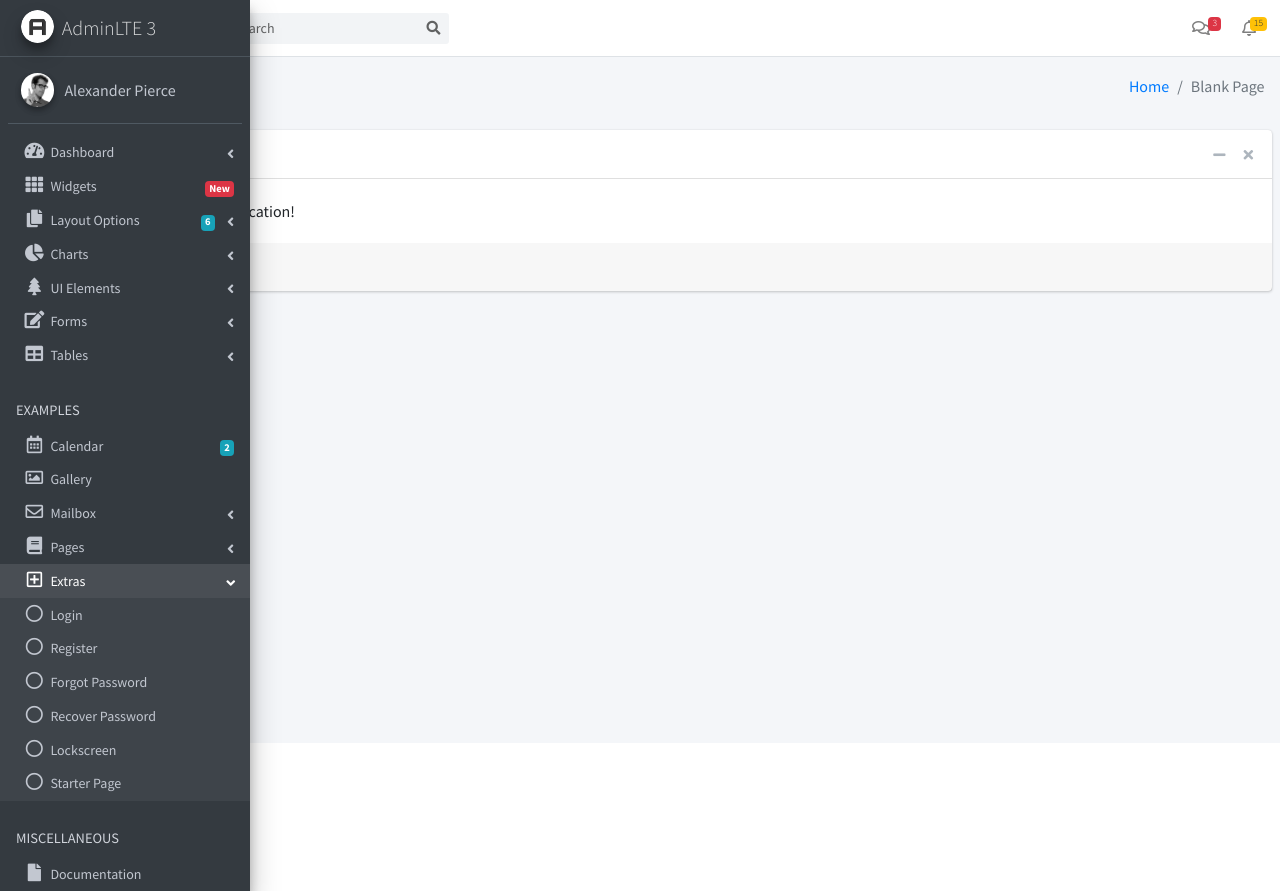
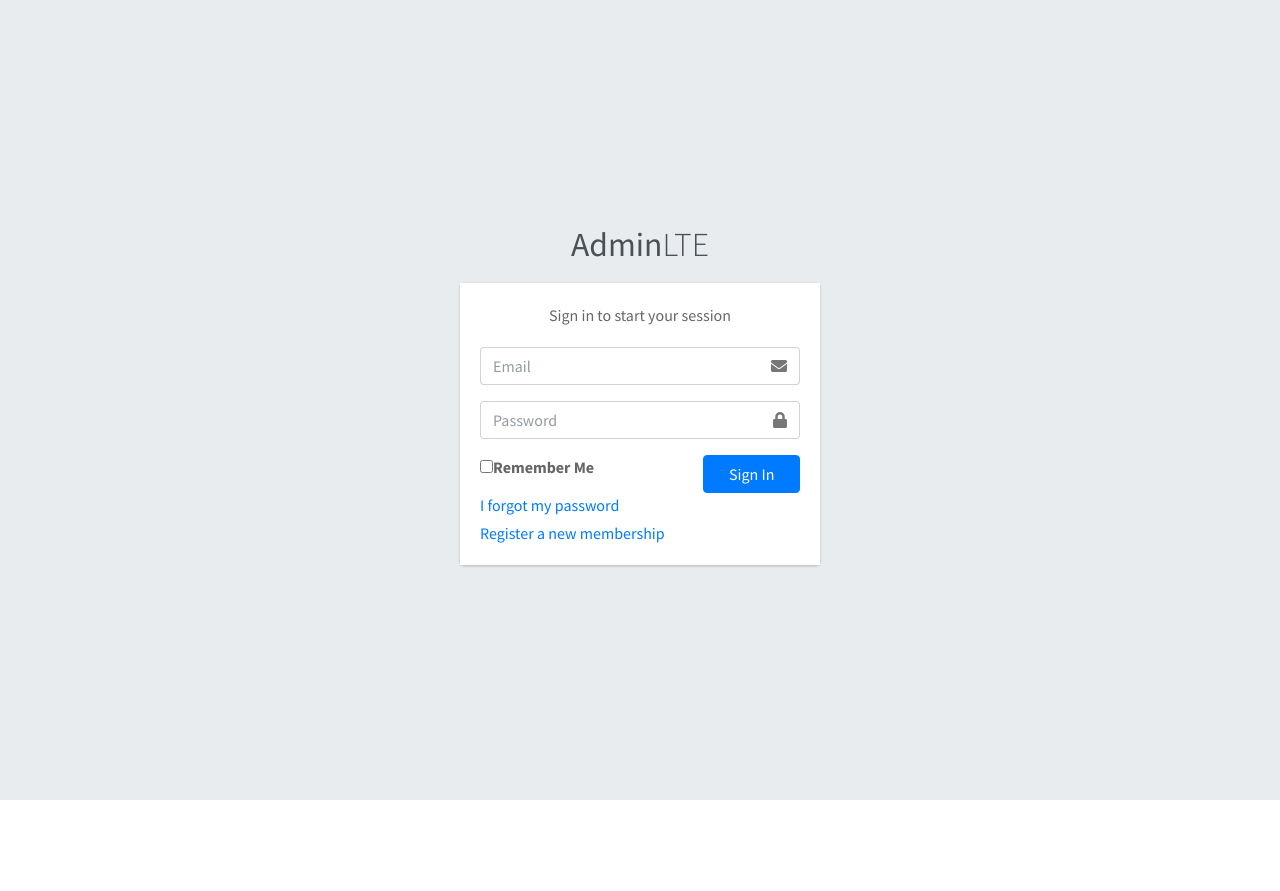
Before and after one commit to devjoseph7/react-spa-laravel-typescript, a React (Create React App) app in the folder client/: page / in a window 1280 px wide. After the commit the page ends 800 px from the top, so only its background shows below. Built offline with nearby package versions, Linux system fonts and the light colour scheme.

Commit message:
Working on setting up the routes

```diff
--- a/client/package.json
+++ b/client/package.json
@@ -16,6 +16,7 @@
     "react": "^16.13.0",
     "react-dom": "^16.13.0",
     "react-js-pagination": "^3.0.3",
+    "react-router-dom": "^5.1.2",
     "react-scripts": "3.4.0",
     "sass-loader": "^8.0.2",
     "typescript": "~3.7.2"
@@ -40,5 +41,8 @@
       "last 1 firefox version",
       "last 1 safari version"
     ]
+  },
+  "devDependencies": {
+    "@types/react-router-dom": "^5.1.3"
   }
 }
--- a/client/src/App.tsx
+++ b/client/src/App.tsx
@@ -1,23 +1,38 @@
 import React, { Component } from 'react';
+import { BrowserRouter, Route, Switch } from 'react-router-dom';
 
 import "./assets/css/gloabl.scss";
 import "./assets/css/adminlte.css";
 import "./assets/css/fontawesome-free/css/all.css";
 
-import Layout from './components/common/layout';
-import Content from './components/common/content';
-import Home from './components/home';
+import Login from './pages/login';
+import Home from './pages/homepage';
+
+interface GuestRouteInterface {
+  path: string
+  component: any
+  exact?: boolean
+}
+
+const guestRoutes: Array<GuestRouteInterface> = [
+  { path: "/", component: Login, exact: true },
+  { path: "/home", component: Home, exact: true }
+];
+
+const protectedRoutes: Array<any> = [];
 
 class App extends Component {
   render() {
     return (
-      <div className="wrapper">
-        <Layout>
-          <Content title="Dashboard">
-            <Home />
-          </Content>
-        </Layout>
-      </div>
+      <BrowserRouter>
+        <Switch>
+          {
+            guestRoutes.map((route, key) => {
+              return <Route exact={route.exact} path={route.path} component={route.component} key={key} />
+            })
+          }
+        </Switch>
+      </BrowserRouter>
     );
   }
 }
--- /dev/null
+++ b/client/src/pages/homepage/index.tsx
@@ -0,0 +1,20 @@
+import React, { Component } from 'react';
+import Layout from '../../components/common/layout';
+import Content from '../../components/common/content';
+import Home from './../../components/home';
+
+class HomePage extends Component {
+  render() {
+    return (
+      <div className="wrapper">
+        <Layout>
+          <Content title="Dashboard">
+            <Home />
+          </Content>
+        </Layout>
+      </div>
+    );
+  }
+}
+
+export default HomePage;
--- /dev/null
+++ b/client/src/pages/login/index.tsx
@@ -0,0 +1,62 @@
+import React, { Component } from "react";
+
+class Login extends Component {
+  render() {
+    return (
+      <React.Fragment>
+        <div className="login-page">
+          <div className="login-box">
+            <div className="login-logo">
+              <a href="#"><b>Admin</b>LTE</a>
+            </div>
+
+            <div className="card">
+              <div className="card-body login-card-body">
+                <p className="login-box-msg">Sign in to start your session</p>
+
+                <form action="../../index3.html" method="post">
+                  <div className="input-group mb-3">
+                    <input type="email" className="form-control" placeholder="Email" />
+                    <div className="input-group-append">
+                      <div className="input-group-text">
+                        <span className="fas fa-envelope"></span>
+                      </div>
+                    </div>
+                  </div>
+                  <div className="input-group mb-3">
+                    <input type="password" className="form-control" placeholder="Password" />
+                    <div className="input-group-append">
+                      <div className="input-group-text">
+                        <span className="fas fa-lock"></span>
+                      </div>
+                    </div>
+                  </div>
+                  <div className="row">
+                    <div className="col-8">
+                      <div className="icheck-primary">
+                        <input type="checkbox" id="remember" />
+                        <label>Remember Me</label>
+                      </div>
+                    </div>
+                    <div className="col-4">
+                      <button type="submit" className="btn btn-primary btn-block">Sign In</button>
+                    </div>
+                  </div>
+                </form>
+
+                <p className="mb-1">
+                  <a href="forgot-password.html">I forgot my password</a>
+                </p>
+                <p className="mb-0">
+                  <a href="register.html" className="text-center">Register a new membership</a>
+                </p>
+              </div>
+            </div>
+          </div>
+        </div>
+      </React.Fragment>
+    );
+  }
+}
+
+export default Login;
```
Also changed, not shown: 1 other file (tests, documents, lock files or other folders).
